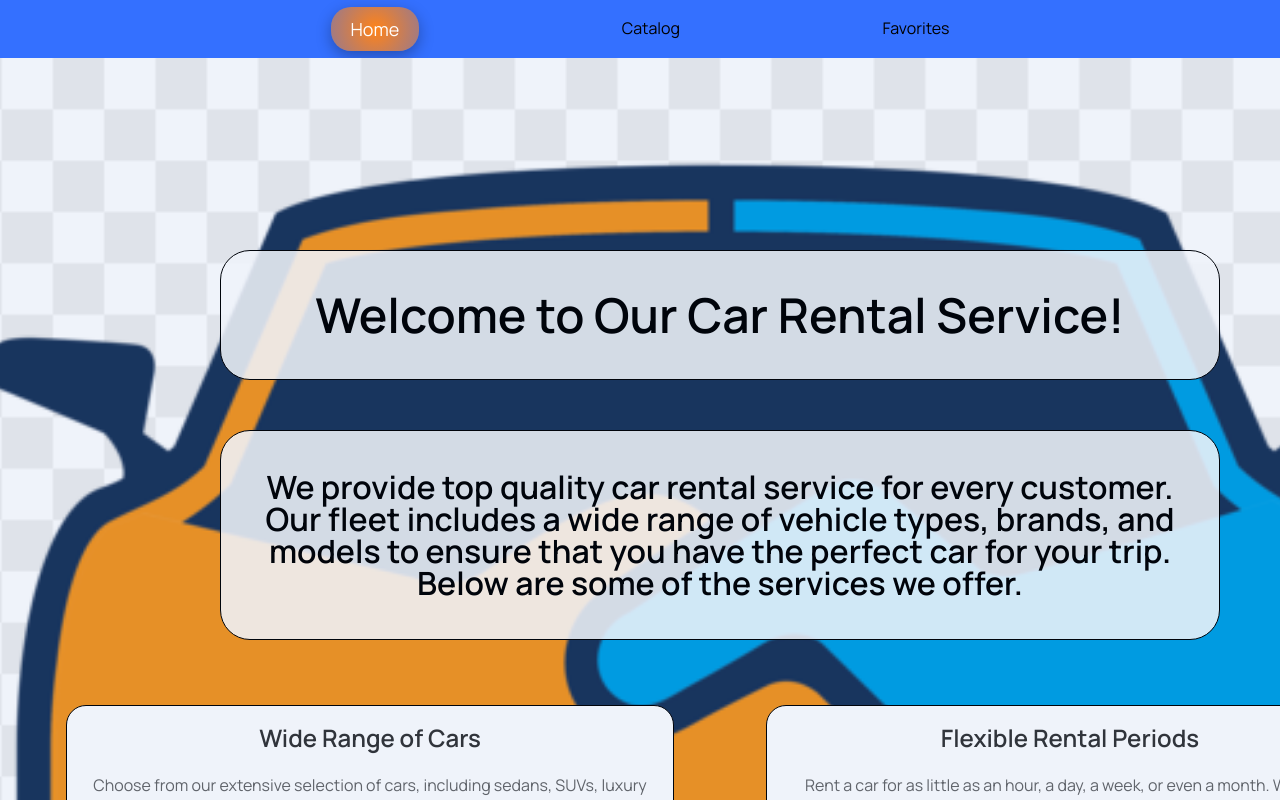
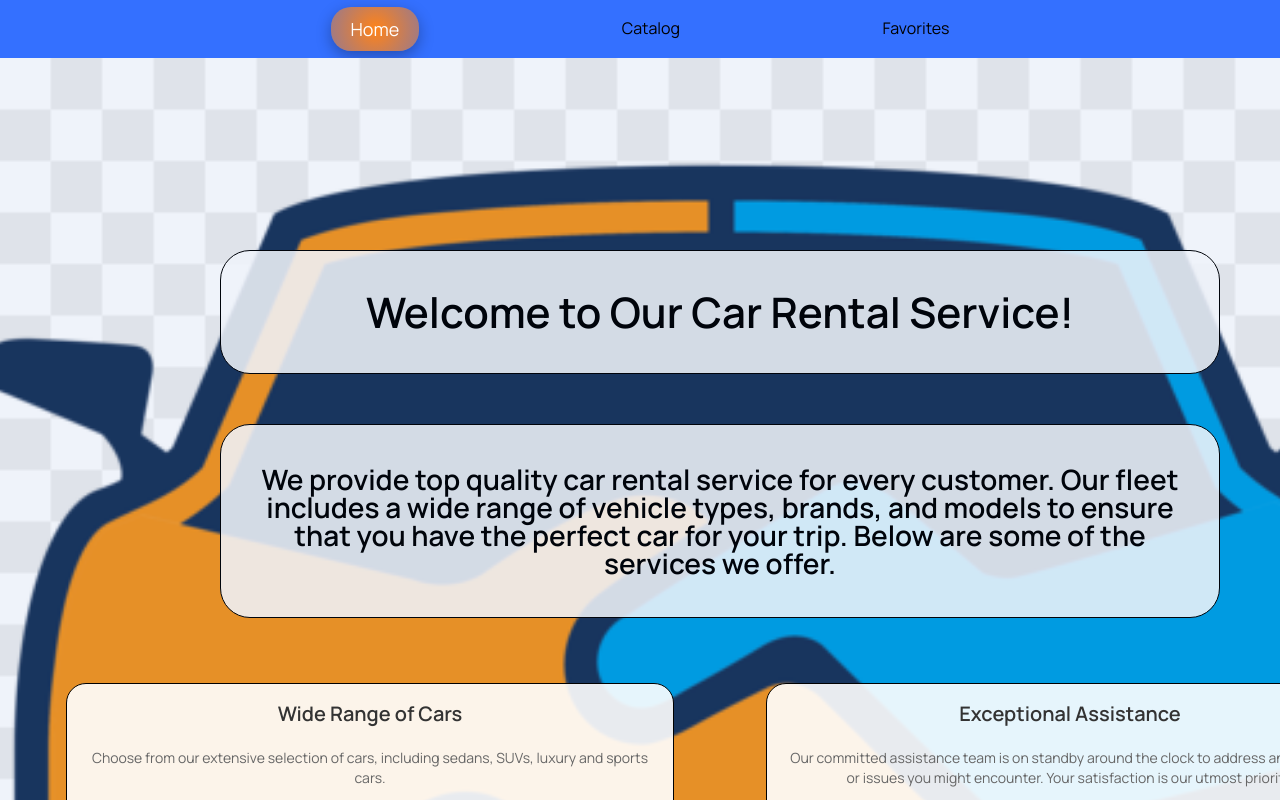
Before and after one commit to BerkovskiiAlex/car-rental, a React (Create React App) app: page / in a window 1280 px wide. Built offline with nearby package versions, Linux system fonts and the light colour scheme.

Commit message:
update home styles

```diff
--- a/src/components/ModalForm/ModalForm.jsx
+++ b/src/components/ModalForm/ModalForm.jsx
@@ -130,10 +130,7 @@ export const ModalForm = () => {
               </StyledModalMontserratAgeSpan>
             </StyledModalRentalConditionsListP>
           </StyledModalRentalConditionsDiv>
-          <StyledRentalCarLink
-            href="tel:+380730000000"
-            className="rental-car-link"
-          >
+          <StyledRentalCarLink href="tel:+380730000000">
             Rental car
           </StyledRentalCarLink>
         </StyledModalDiv>
--- a/src/pages/HomePage/Home.jsx
+++ b/src/pages/HomePage/Home.jsx
@@ -9,7 +9,9 @@ import {
   StyledServiceDescription,
   StyledHero,
   StyledHeroP,
+  StyledHomeLink,
 } from "./Home.styled";
+import { StyledRentalCarLink } from "../../components/ModalForm/ModalForm.styled";
 
 export const Home = () => {
   return (
@@ -28,6 +30,18 @@ export const Home = () => {
             Choose from our extensive selection of cars, including sedans, SUVs,
             luxury and sports cars.
           </StyledServiceDescription>
+          <StyledHomeLink to="/catalog">Watch cars</StyledHomeLink>
+        </StyledService>
+        <StyledService>
+          <StyledServiceTitle>Exceptional Assistance</StyledServiceTitle>
+          <StyledServiceDescription>
+            Our committed assistance team is on standby around the clock to
+            address any inquiries or issues you might encounter. Your
+            satisfaction is our utmost priority.
+          </StyledServiceDescription>
+          <StyledRentalCarLink href="tel:+380730000000">
+            Contact us
+          </StyledRentalCarLink>
         </StyledService>
         <StyledService>
           <StyledServiceTitle>Flexible Rental Periods</StyledServiceTitle>
@@ -43,14 +57,6 @@ export const Home = () => {
             enjoy great service without breaking the bank.
           </StyledServiceDescription>
         </StyledService>
-        <StyledService>
-          <StyledServiceTitle>Exceptional Assistance</StyledServiceTitle>
-          <StyledServiceDescription>
-            Our committed assistance team is on standby around the clock to
-            address any inquiries or issues you might encounter. Your
-            satisfaction is our utmost priority.
-          </StyledServiceDescription>
-        </StyledService>
       </StyledServicesList>
     </StyledContainer>
   );
--- a/src/pages/HomePage/Home.styled.js
+++ b/src/pages/HomePage/Home.styled.js
@@ -2,6 +2,7 @@
 
 import styled from "styled-components";
 import carRentalIcon from "../../data/car-rental.png";
+import { Link } from "react-router-dom";
 
 export const StyledContainer = styled.div`
   width: 1440px;
@@ -31,7 +32,7 @@ export const StyledContainer = styled.div`
 `;
 
 export const StyledHero = styled.h1`
-  font-size: 48px;
+  font-size: 42px;
   color: #000000;
   background-color: #ffffffde;
   margin-top: 192px;
@@ -44,7 +45,7 @@ export const StyledHero = styled.h1`
 `;
 
 export const StyledHeroP = styled.p`
-  font-size: 32px;
+  font-size: 28px;
   color: #000000;
   background-color: #ffffffde;
   margin-top: 50px;
@@ -65,12 +66,13 @@ export const StyledServicesList = styled.ul`
   margin: 50px 0 192px 0;
   row-gap: 30px;
   column-gap: 50px;
+  z-index: 1;
 `;
 
 export const StyledService = styled.li`
   flex-basis: 45%;
   padding: 20px;
-  background-color: #ffffff;
+  background-color: rgb(255 255 255 / 90%);
   border-radius: 20px;
   border: 1px solid black;
   margin: 15px 0;
@@ -79,14 +81,36 @@ export const StyledService = styled.li`
 `;
 
 export const StyledServiceTitle = styled.h2`
-  font-size: 24px;
+  font-size: 20px;
   color: #333;
   font-weight: bold;
 `;
 
 export const StyledServiceDescription = styled.p`
-  font-size: 16px;
+  font-size: 14px;
   color: #666;
   line-height: 1.4;
   margin-top: 24px;
 `;
+
+export const StyledHomeLink = styled(Link)`
+  display: inline-block;
+  padding: 12px 50px;
+  margin-top: 24px;
+  color: #fff;
+  background-color: #007bff;
+  text-align: center;
+  text-decoration: none;
+  font-size: 14px;
+  font-weight: 600;
+  line-height: 20px;
+  border-radius: 12px;
+  background: #3470ff;
+  transition: background-color 0.2s;
+
+  &:hover {
+    background-color: #0056b3;
+    text-decoration: none;
+    color: #fff;
+  }
+`;
```
